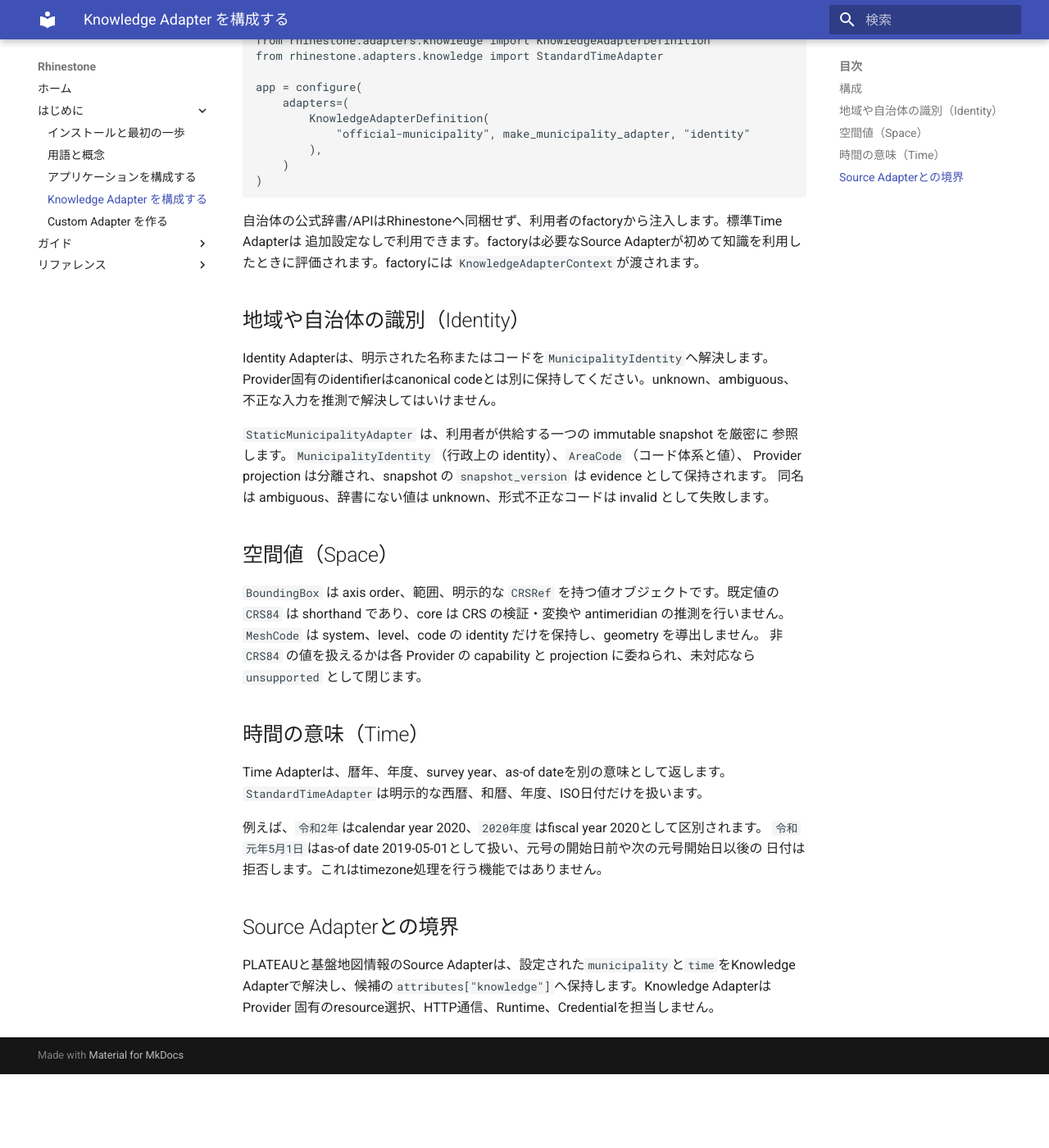
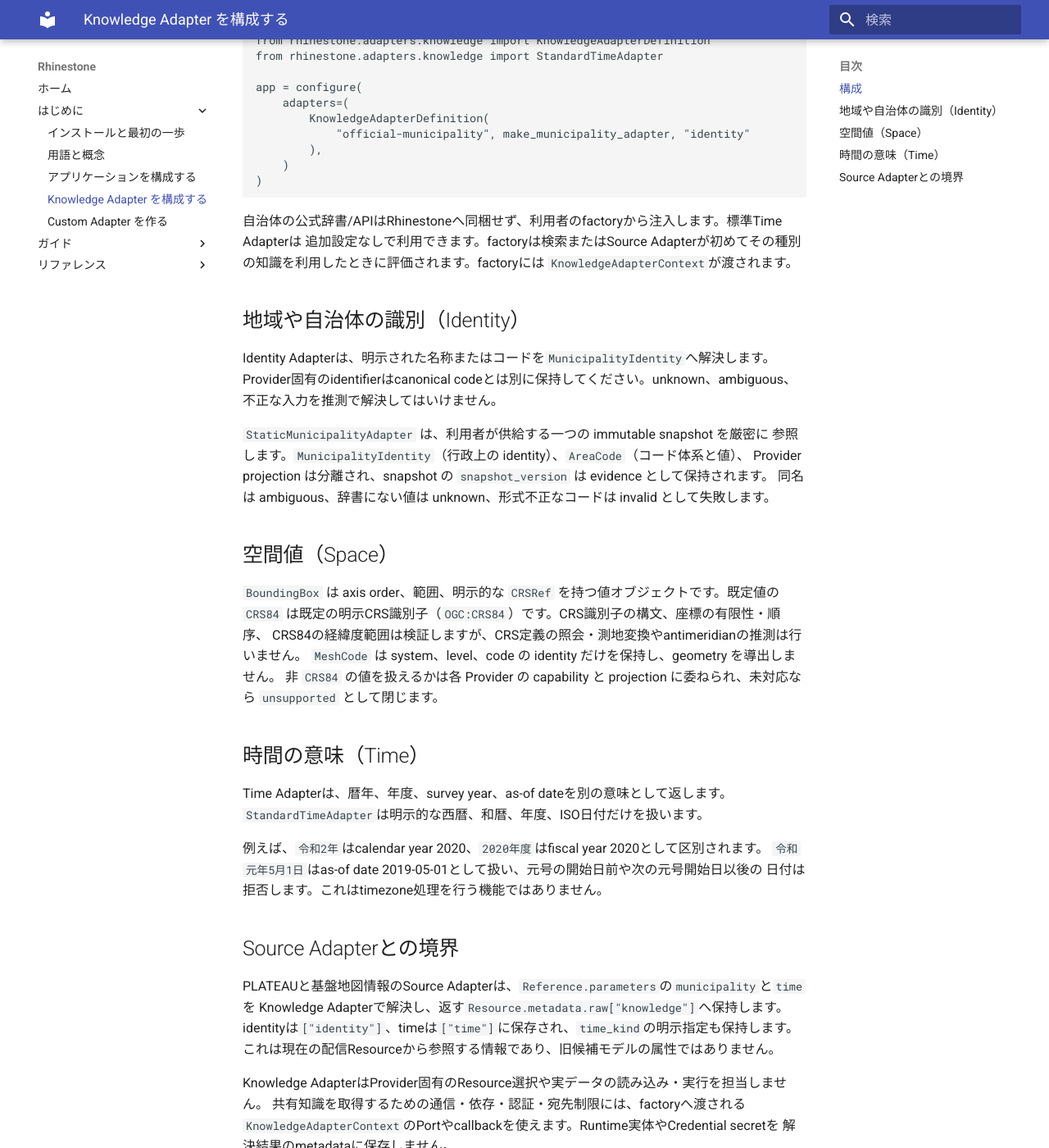
Before and after one commit to u-kitazawa/rhinestone, an MkDocs documentation site: the page built from docs/knowledge.md, in a window 1280 px wide and 1400 px high, scrolled down 486 px. Shown: the whole window at 82% size. Built offline with MkDocs 1.6.1 and Material for MkDocs 9.7.7, drawn with Linux system fonts in a browser that asks for light colours; before the commit the page ends 1796 px from its top, so only the background shows below that.

Commit message:
docs: align Knowledge guide with Resource metadata and validation

````diff
--- a/docs/knowledge.md
+++ b/docs/knowledge.md
@@ -28,7 +28,7 @@
 ```
 
 自治体の公式辞書/APIはRhinestoneへ同梱せず、利用者のfactoryから注入します。標準Time Adapterは
-追加設定なしで利用できます。factoryは必要なSource Adapterが初めて知識を利用したときに評価されます。factoryには
+追加設定なしで利用できます。factoryは検索またはSource Adapterが初めてその種別の知識を利用したときに評価されます。factoryには
 `KnowledgeAdapterContext`が渡されます。
 
 ## 地域や自治体の識別（Identity）
@@ -45,7 +45,8 @@
 ## 空間値（Space）
 
 `BoundingBox` は axis order、範囲、明示的な `CRSRef` を持つ値オブジェクトです。既定値の
-`CRS84` は shorthand であり、core は CRS の検証・変換や antimeridian の推測を行いません。
+`CRS84` は既定の明示CRS識別子（`OGC:CRS84`）です。CRS識別子の構文、座標の有限性・順序、
+CRS84の経緯度範囲は検証しますが、CRS定義の照会・測地変換やantimeridianの推測は行いません。
 `MeshCode` は system、level、code の identity だけを保持し、geometry を導出しません。
 非 `CRS84` の値を扱えるかは各 Provider の capability と projection に委ねられ、未対応なら
 `unsupported` として閉じます。
@@ -61,6 +62,12 @@
 
 ## Source Adapterとの境界
 
-PLATEAUと基盤地図情報のSource Adapterは、設定された`municipality`と`time`をKnowledge
-Adapterで解決し、候補の`attributes["knowledge"]`へ保持します。Knowledge AdapterはProvider
-固有のresource選択、HTTP通信、Runtime、Credentialを担当しません。
+PLATEAUと基盤地図情報のSource Adapterは、`Reference.parameters`の`municipality`と`time`を
+Knowledge Adapterで解決し、返す`Resource.metadata.raw["knowledge"]`へ保持します。
+identityは`["identity"]`、timeは`["time"]`に保存され、`time_kind`の明示指定も保持します。
+これは現在の配信Resourceから参照する情報であり、旧候補モデルの属性ではありません。
+
+Knowledge AdapterはProvider固有のResource選択や実データの読み込み・実行を担当しません。
+共有知識を取得するための通信・依存・認証・宛先制限には、factoryへ渡される
+`KnowledgeAdapterContext`のPortやcallbackを使えます。Runtime実体やCredential secretを
+解決結果のmetadataに保存しません。
````
